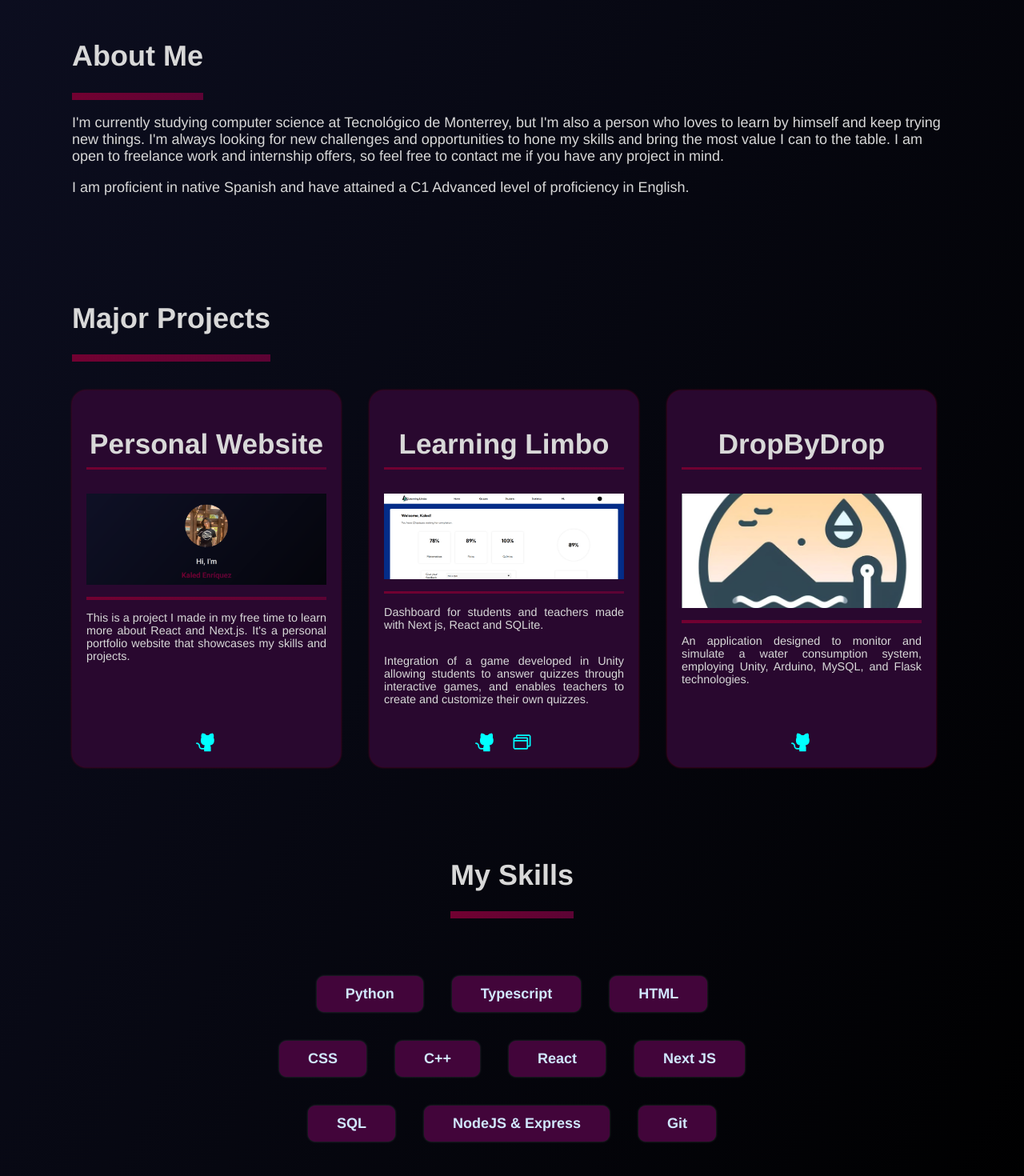
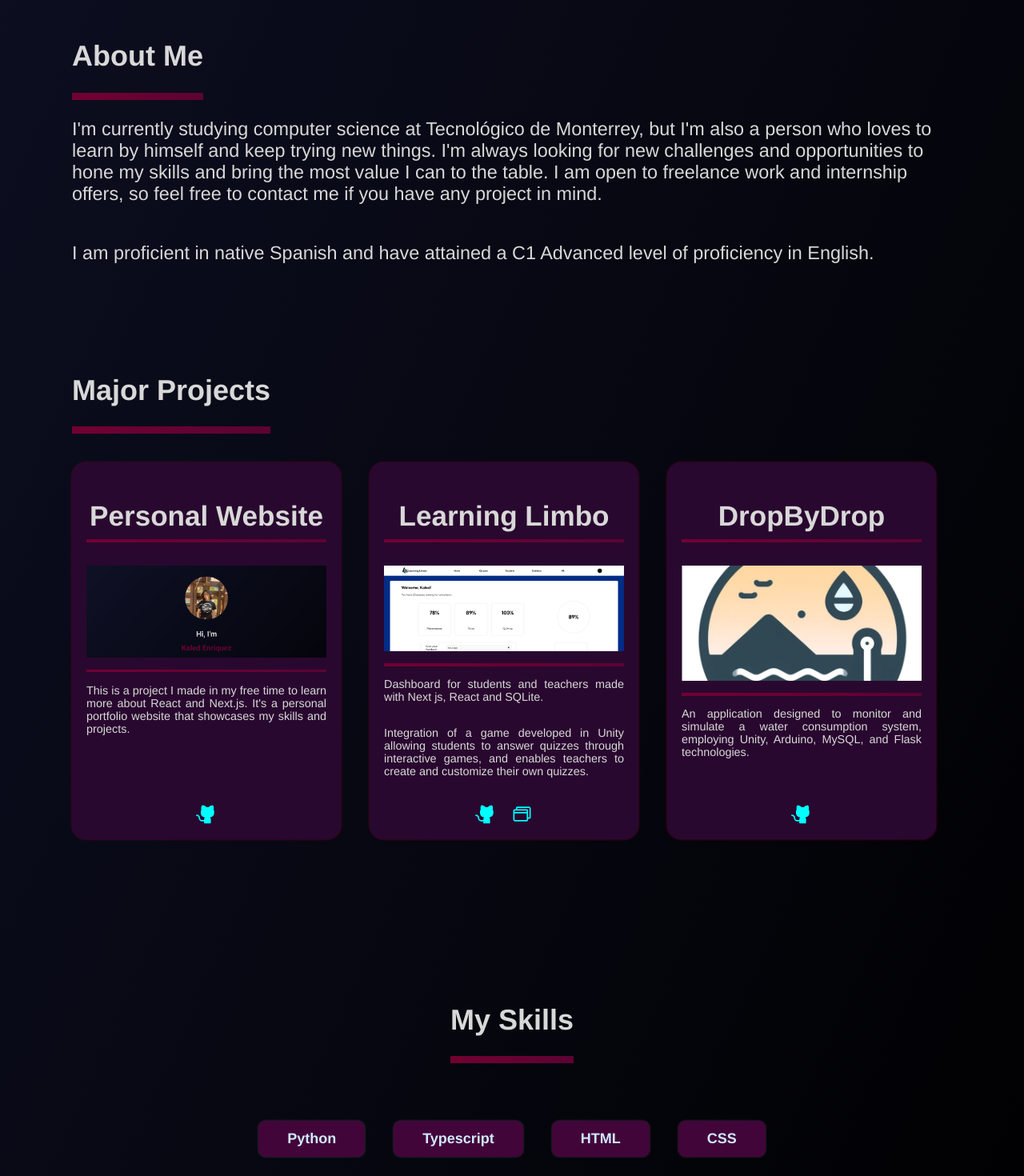
Before and after one commit to kaledenriquez/kaled-website, a Next.js app: page / in a window 1280 px wide. Shown: the part 1040-2510 px from the top of the page at 80% size. Built offline with nearby package versions, Linux system fonts and the light colour scheme.

Commit message:
bug fixes

```diff
--- a/src/app/components/Navbar.tsx
+++ b/src/app/components/Navbar.tsx
@@ -17,7 +17,7 @@ export default function Navbar() {
                 }
             });
         }, {
-            threshold: 0.1,
+            threshold: 0.6,
         });
 
         sections.forEach(section => {
--- a/src/app/styles/about.module.css
+++ b/src/app/styles/about.module.css
@@ -34,6 +34,13 @@
     font-weight: 700;
 }
 
+.aboutContent{
+    display: flex;
+    justify-content: flex-start;
+    flex-wrap: wrap;
+    font-size: 1.3rem;
+}
+
 .underline{
     width: 100%;
     height: 0.5rem;
--- a/src/app/styles/skills.module.css
+++ b/src/app/styles/skills.module.css
@@ -3,7 +3,7 @@
     flex-direction: column;
     justify-content: center;
     align-items: center;
-    margin: 5rem;
+    margin: 10rem 0;
 }
 
 .skillsHeader{
```
